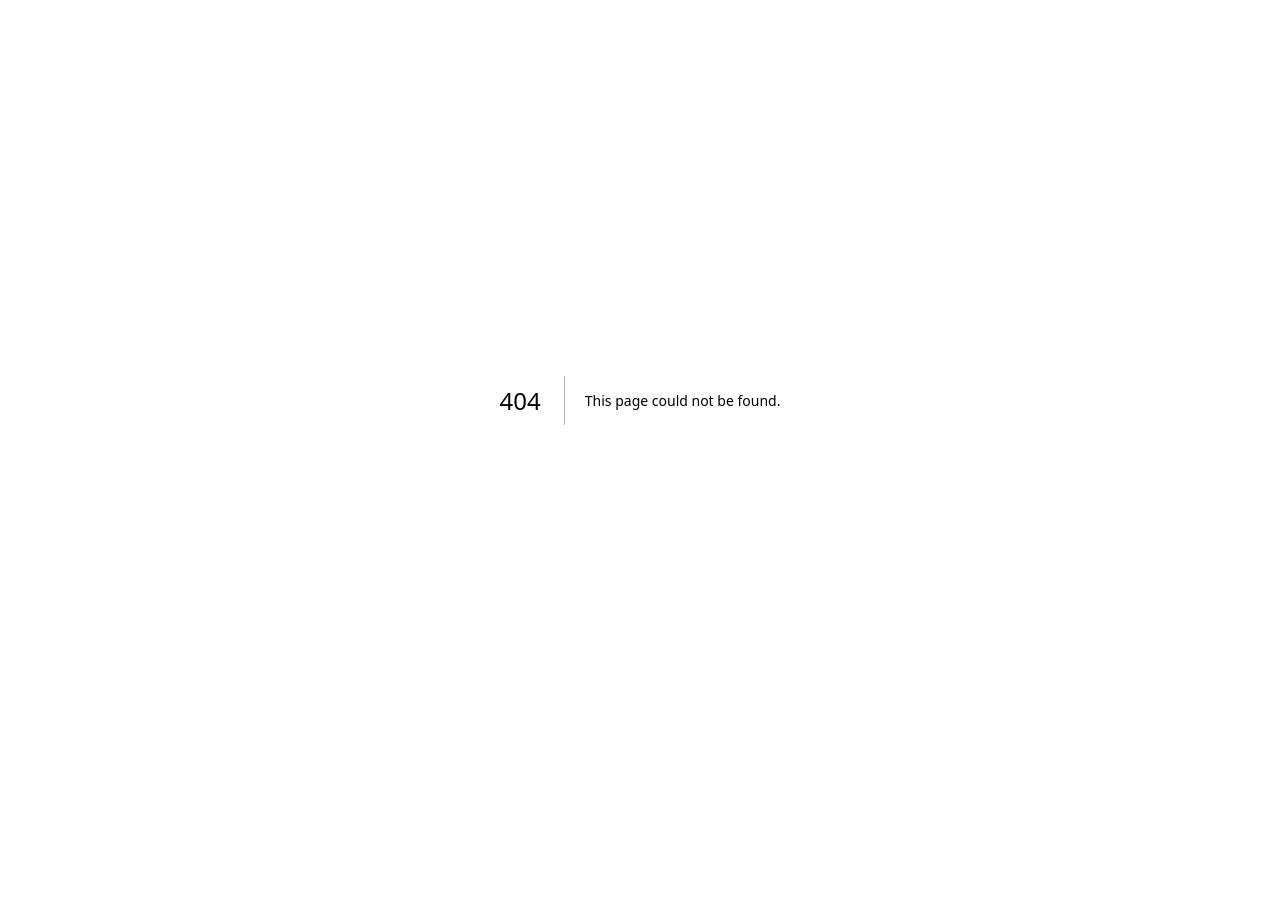
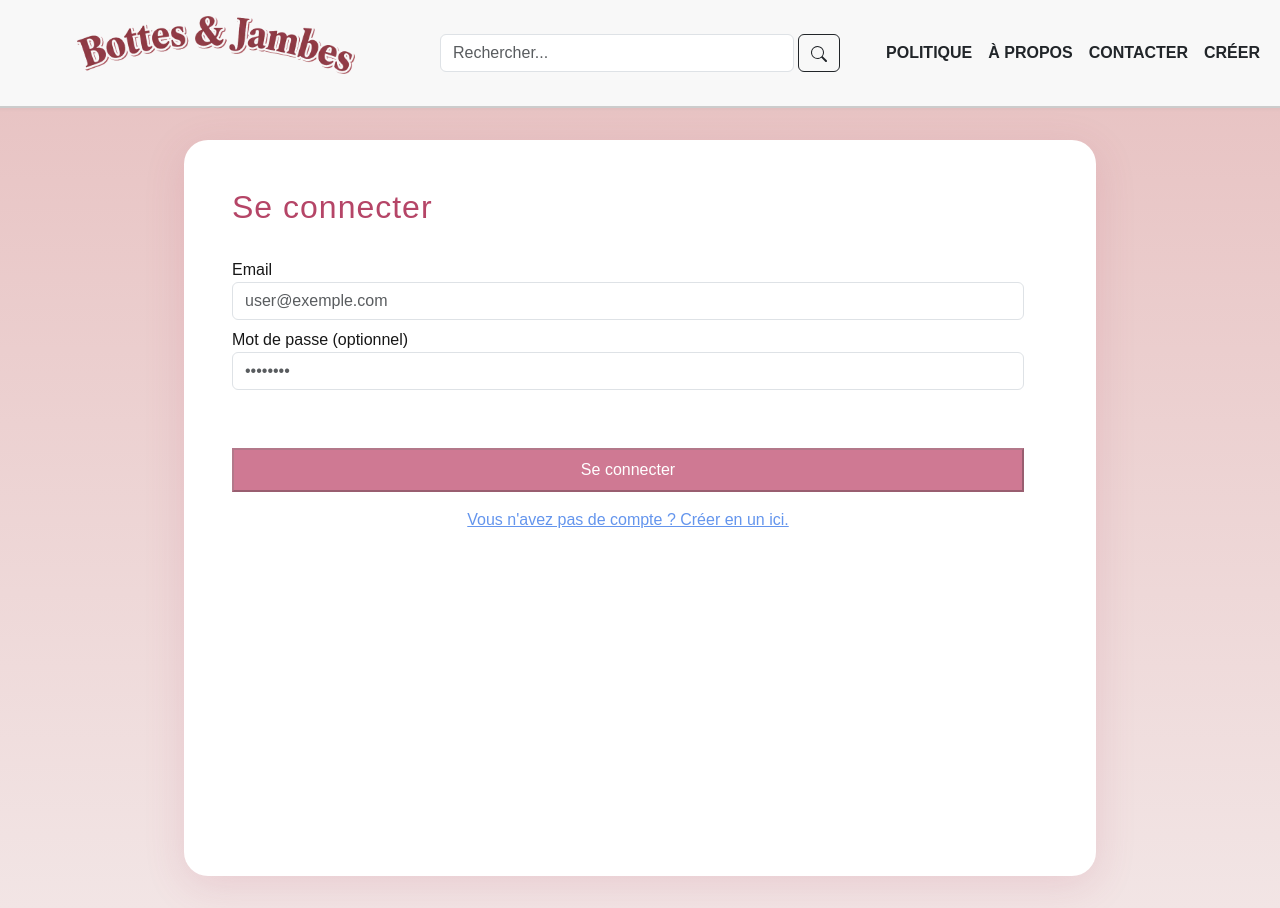
Before and after one commit to insuludu/5DW-TP, a Next.js app in the folder frontend/: page /account/login in a window 1280 px wide. Before the commit this address had no page. Before the commit the page ends 800 px from the top, so only its background shows below. Built offline with nearby package versions, Linux system fonts and the light colour scheme.

Commit message:
Formulaire de connexion

```diff
--- /dev/null
+++ b/frontend/src/app/account/login/form.tsx
@@ -0,0 +1,106 @@
+'use client'
+import { ILoginForm } from "@/interfaces";
+import { useRouter } from "next/navigation";
+import { useState } from "react";
+import { useForm } from "react-hook-form";
+import styles from "@/app/styles/page.module.css"
+
+export default function LoginForm() {
+    const router = useRouter();
+    const [Errors, setErrors] = useState<string[]>([]);
+
+    const {
+        register,
+        handleSubmit,
+        formState: { errors, isSubmitting, isValid },
+    } = useForm<ILoginForm>({
+        mode: "onChange",
+    });
+
+    const onSubmit = async (formData: ILoginForm) => {
+        const url = '/api/account/login/';
+        setErrors([]);
+        const backendResponse = await fetch(url, {
+            method: "POST",
+            headers: {
+                "Content-Type": "application/json",
+            },
+            body: JSON.stringify(formData),
+        });
+
+        if (backendResponse.ok) {
+            router.push("/home");
+        } else {
+            const errorData = await backendResponse.json();
+            if (errorData.Errors) {
+                let errorMessages: string[] = errorData.Errors;
+                setErrors(errorMessages);
+            }
+        }
+    };
+
+    return (
+        <section className={`${styles.contactContainer} d-flex justify-content-center`}>
+            <div className={`${styles.contactContent} flex-column d-flex w-75`}>
+
+                <div id="errors" className={`alert alert-danger ${Errors.length === 0 ? "d-none" : ""}`} role="alert">
+                    {Errors.map((e, i) => (
+                        <p className="m-0" key={i}>{e}</p>
+                    ))}
+                </div>
+                <div className={styles.formSection}>
+                    <div className={styles.formHeader}>
+                        <h1>Se connecter</h1>
+                    </div>
+                    <div className="row w-100">
+                        <form onSubmit={handleSubmit(onSubmit)}>
+                            <div className="form-group mb-2">
+                                <label htmlFor="Email">Email</label>
+                                <input
+                                    id="Email"
+                                    className={`form-control ${errors.Email ? "is-invalid" : ""}`}
+                                    type="text"
+                                    placeholder="user@exemple.com"
+                                    {...register("Email", {
+                                        required: "Le email est requis."
+                                    })}
+                                />
+                                {errors.Email && (
+                                    <div className="invalid-feedback">{errors.Email.message}</div>
+                                )}
+                            </div>
+
+                            <div className="form-group mb-2">
+                                <label htmlFor="Password">Mot de passe (optionnel)</label>
+                                <input
+                                    id="Password"
+                                    className={`form-control ${errors.Password ? "is-invalid" : ""}`}
+                                    type="password"
+                                    placeholder="••••••••"
+                                    {...register("Password", {
+                                        required: "Le mot de passe est requis."
+                                    })}
+                                />
+                            </div>
+                            <button
+                                type="submit"
+                                disabled={isSubmitting || !isValid}
+                                style={{
+                                    backgroundColor: !isValid ? "#cf7993ff" : "#B9375D",
+                                    color: "white",
+                                    cursor: !isValid ? "not-allowed" : "pointer",
+                                    padding: "8px 16px",
+                                    marginTop: "50px",
+                                    width: "100%",
+                                }}
+                            >
+                                {isSubmitting ? "Connexion en cours..." : "Se connecter"}
+                            </button>
+                        </form>
+                        <a className={`${styles.link} mt-3 text-center`} href="/account/signup">Vous n'avez pas de compte ? Créer en un ici.</a>
+                    </div>
+                </div>
+            </div>
+        </section>
+    )
+}
--- /dev/null
+++ b/frontend/src/app/account/login/page.tsx
@@ -0,0 +1,11 @@
+import Header from "@/app/components/header";
+import LoginForm from "./form";
+
+export default function Login() {
+    return (
+        <section>
+            <Header/>
+            <LoginForm/>
+        </section>
+    );
+}
--- /dev/null
+++ b/frontend/src/app/api/account/login/route.ts
@@ -0,0 +1,37 @@
+import { ILoginForm, IRegisterFormResponse } from "@/interfaces";
+import { NextRequest, NextResponse } from "next/server";
+
+const apiURL = process.env.API_BACKEND_URL + "/api/account/login"
+
+export async function POST(req : NextRequest) {
+    let res: IRegisterFormResponse = { IsValid: true, Errors: [] };
+    let loginForm : ILoginForm = await req.json();
+
+    const backendResponse = await fetch(apiURL, {
+        method: "POST",
+        headers: {
+            "Content-Type": "application/json",
+        },
+        body: JSON.stringify(loginForm),
+    });
+
+    if (!backendResponse.ok) {
+        res.Errors.push("Connexion Invalide")
+        res.IsValid = false;
+        return NextResponse.json(res, { status: backendResponse.status });
+    }
+    else {
+        const nextResponse = NextResponse.json(
+            { message: 'Login successful' },
+            { status: 200 }
+        );
+
+        const setCookieHeaders = backendResponse.headers.get('Set-Cookie');
+
+        if (setCookieHeaders) {
+            nextResponse.headers.set('Set-Cookie', setCookieHeaders);
+        }
+
+        return nextResponse;
+    }
+}
--- a/frontend/src/app/api/account/signup/add-address/route.ts
+++ b/frontend/src/app/api/account/signup/add-address/route.ts
@@ -8,7 +8,6 @@ export async function POST(req: NextRequest) {
     let res: IAddressFormResponse = { IsValid: true, Errors: [] };
     const addressForm: IAddress = await req.json();
     const cookies = req.headers.get('cookie')
-    console.log(cookies)
     const backendResponse = await fetch(apiURL, {
         method: "POST",
         headers: {
@@ -36,7 +35,5 @@ export async function POST(req: NextRequest) {
         }
     }
 
-    console.log(res)
-
     return NextResponse.json(res, { status: backendResponse.status });
 }
--- a/frontend/src/interfaces.ts
+++ b/frontend/src/interfaces.ts
@@ -119,3 +119,8 @@ export interface IAddressFormResponse {
     IsValid: boolean;
     Errors: string[];
 }
+
+export interface ILoginForm {
+    Email : string,
+    Password : string
+}
```
Also changed, not shown: 2 other files (tests, documents, lock files or other folders).
